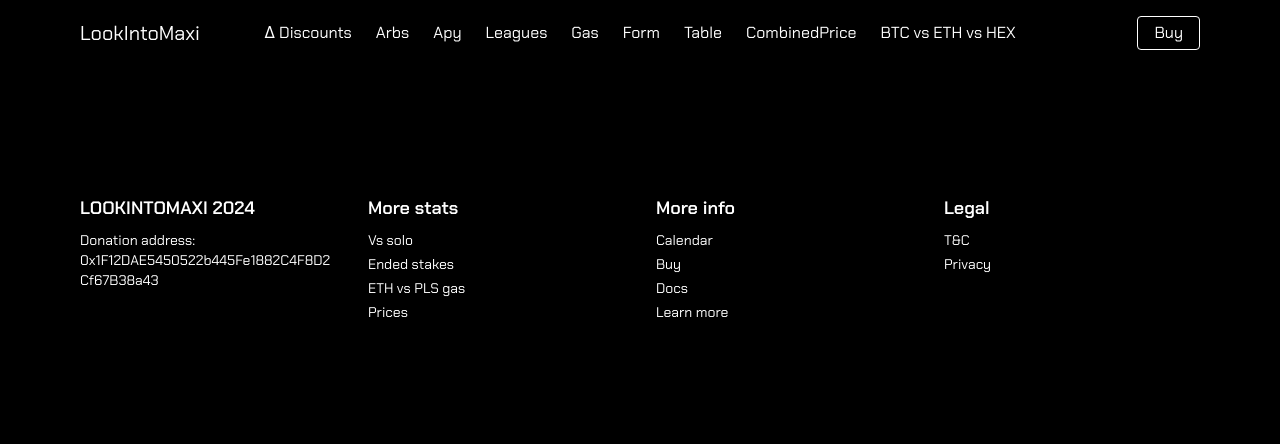
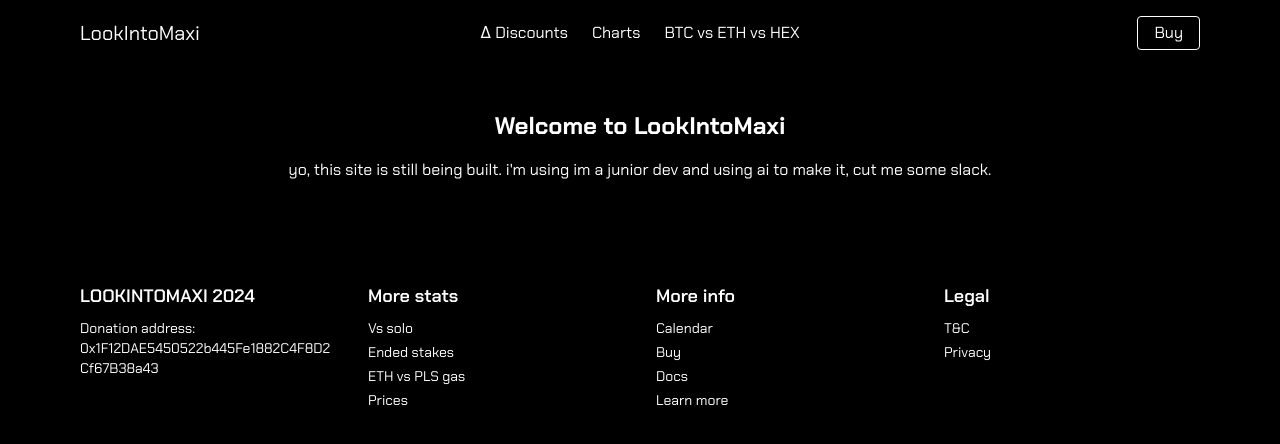
Before and after one commit to hexgeta/lim-real, a Next.js app: page / in a window 1280 px wide. Shown: the top 444 px of the page. Built offline with nearby package versions, Linux system fonts and the light colour scheme.

Commit message:
Your descriptive commit message

```diff
--- a/components/NavBar.tsx
+++ b/components/NavBar.tsx
@@ -10,13 +10,7 @@ const NavigationBar = () => {
         </Link>
         <div className="flex justify-center space-x-6 debug-links">
           <Link href="/DeltaDiscounts" className="text-white hover:text-gray-300">Δ Discounts</Link>
-          <Link href="/Arbs" className="text-white hover:text-gray-300">Arbs</Link>
-          <Link href="/Apy" className="text-white hover:text-gray-300">Apy</Link>
-          <Link href="/Leagues" className="text-white hover:text-gray-300">Leagues</Link>
-          <Link href="/Gas" className="text-white hover:text-gray-300">Gas</Link>
-          <Link href="/Form" className="text-white hover:text-gray-300">Form</Link>
-          <Link href="/Table" className="text-white hover:text-gray-300">Table</Link>
-          <Link href="/CombinedChart" className="text-white hover:text-gray-300">CombinedPrice</Link>
+          <Link href="/HEXCharts" className="text-white hover:text-gray-300">Charts</Link>
           <Link href="/Btc-Eth-Hex" className="text-white hover:text-gray-300">BTC vs ETH vs HEX</Link>
         </div>
         <Link href="/Buy" className="bg-transparent text-white font-normal py-1 px-4 border border-white rounded justify-self-end debug-buy  hover:text-gray-300">
--- a/pages/Btc-Eth-Hex.tsx
+++ b/pages/Btc-Eth-Hex.tsx
@@ -4,7 +4,7 @@ import PriceComparison from '../components/BtcEthHex';
 const BtcEthHex2 = () => {
   return (
     <div className="p-4">
-      <h1 className="text-2xl font-bold mb-4 text-center">BTC vs ETH vs HEX</h1>
+      <h1 className="text-2xl font-bold mb-4 mb-10 text-center">BTC vs ETH vs HEX</h1>
       <PriceComparison/>
     </div>
   );
--- a/pages/CombinedChart.tsx
+++ b/pages/HEXCharts.tsx
@@ -12,26 +12,20 @@ import TSharesChart from '@/components/TshareChart';
 const CombinedChartPage: React.FC = () => {
   return (
     <div className="p-4">
-      <h1 className="text-2xl font-bold mb-4 text-center">Combined Price 1 line</h1>
-      <HEXPriceChart />
-      <h1 className="text-2xl font-bold mb-4 text-center">Combined Price 3 lines</h1>
+      <h1 className="text-2xl font-bold mb-4 text-center">Combined HEX Price</h1>
       <HEXPriceChart2 />
-      <h1 className="text-2xl font-bold mb-4 text-center">Ratio</h1>
+      <h1 className="text-2xl font-bold mb-4 text-center">HEX Price Ratios</h1>
       <HEXPriceRatioChart />
-      <h1 className="text-2xl font-bold mb-4 text-center">Static Average</h1>
+      <h1 className="text-2xl font-bold mb-4 text-center">Combined HEX Price, Static Median</h1>
       <CombinedChartAverage/>
-      <h1 className="text-2xl font-bold mb-4 text-center">Combined HEX Price</h1>
-      <CombinedChartMovingAverage/>
-      <h1 className="text-2xl font-bold mb-4 text-center">Combined HEX Price Live</h1>
+      <h1 className="text-2xl font-bold mb-4 text-center">Combined HEX Price, All-Time Average/Median Moving Average</h1>
       <CombinedChartMovingAverageLive/>
-      <h1 className="text-2xl font-bold mb-4 text-center">PLSX/PLS Ratio</h1>
+      <h1 className="text-2xl font-bold mb-4 text-center">PLSX/PLS Price Ratio</h1>
       <PlsPlsxRatioChart/>
       <h1 className="text-2xl font-bold mb-4 text-center">pHEX Liquidity</h1>
       <HEXLiquidityChart/>
       <h1 className="text-2xl font-bold mb-4 text-center">eHEX Liquidity</h1>
       <EHEXLiquidityChart/>
-      <h1 className="text-2xl font-bold mb-4 text-center">TShares</h1>
-      <TSharesChart/>
     </div>
   );
 };
--- a/pages/index.tsx
+++ b/pages/index.tsx
@@ -6,8 +6,8 @@ import PriceComparison from '../components/BtcEthHex';
 const Home = () => {
   return (
     <div className="container mx-auto py-8">
-      <div className="grid grid-cols-1 md:grid-cols-2 lg:grid-cols-3 gap-6">
-      </div>
+      <h1 className="text-2xl font-bold mb-4 text-center">Welcome to LookIntoMaxi</h1>
+      <h2 className="text-1xl font-semi-bold mb-4 text-center">yo, this site is still being built. i'm using im a junior dev and using ai to make it, cut me some slack.</h2>
     </div>
   );
 };
```
